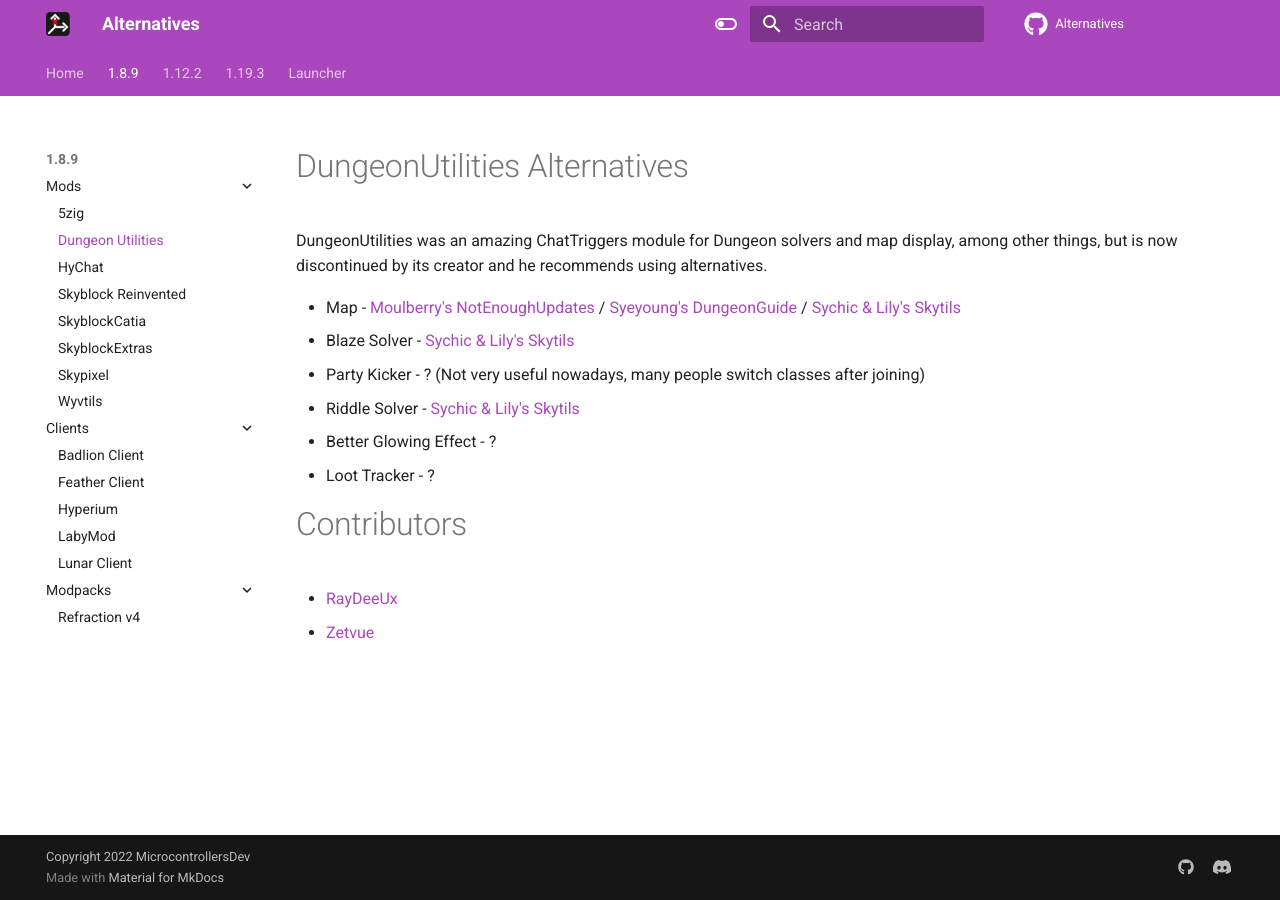
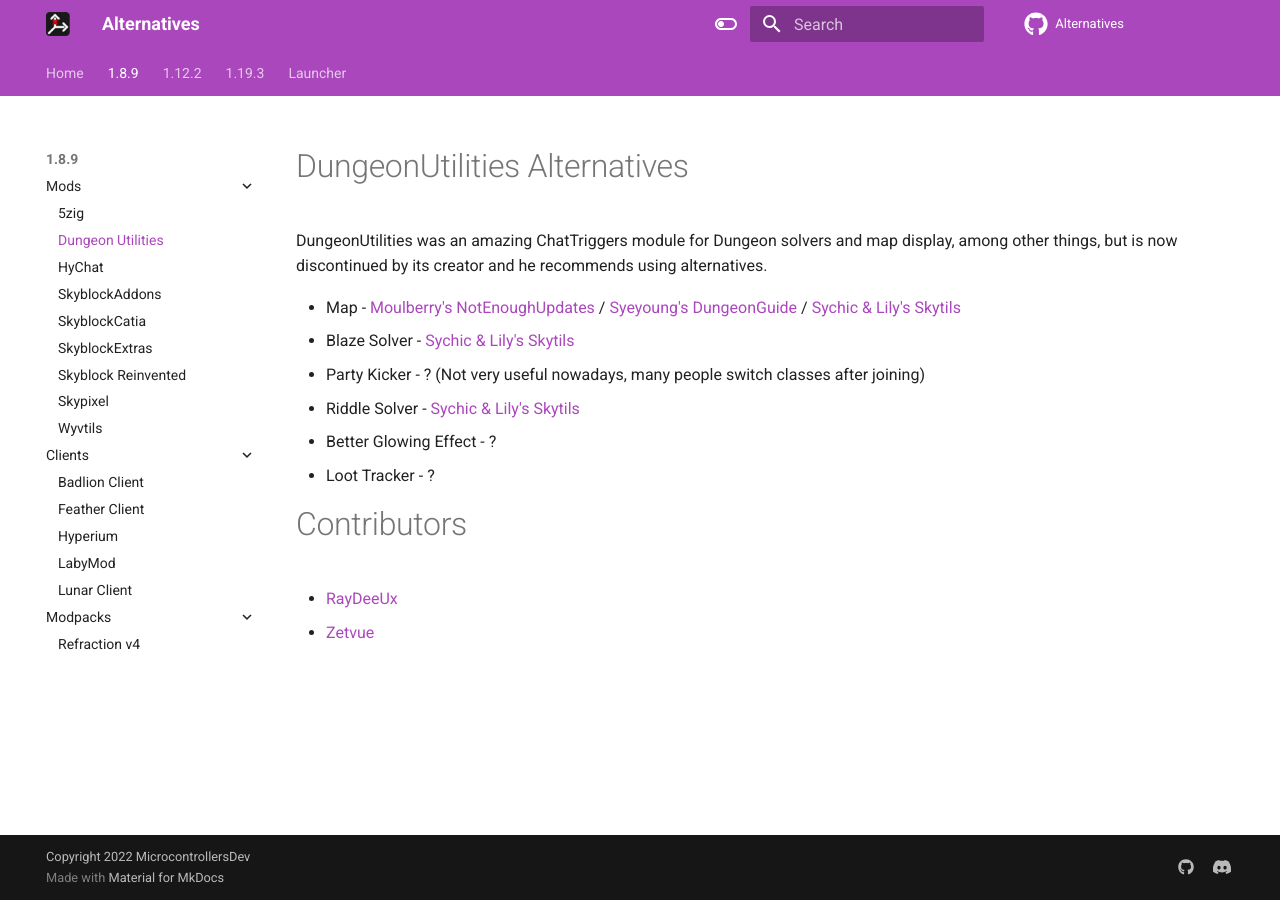
Before and after one commit to MicrocontrollersDev/Alternatives, an MkDocs documentation site: the page built from docs/1.8.9/dungeon_utilities.md, in a window 1280 px wide. Built offline with MkDocs 1.6.1 and Material for MkDocs 9.7.7, drawn with Linux system fonts in a browser that asks for light colours; comment, search, counter and statistics services are not loaded; some of the changed lines change nothing that is shown.

Commit message:
add sba to website

```diff
--- a/mkdocs.yml
+++ b/mkdocs.yml
@@ -49,9 +49,10 @@
           - "5zig": "1.8.9/5zig.md"
           - "Dungeon Utilities": "1.8.9/dungeon_utilities.md"
           - "HyChat": "1.8.9/hychat.md"
-          - "Skyblock Reinvented": "1.8.9/skyblock_reinvented.md"
+          - "SkyblockAddons": "1.8.9/skyblockaddons.md"
           - "SkyblockCatia": "1.8.9/skyblockcatia.md"
           - "SkyblockExtras": "1.8.9/skyblockextras.md"
+          - "Skyblock Reinvented": "1.8.9/skyblock_reinvented.md"
           - "Skypixel": "1.8.9/skypixel.md"
           - "Wyvtils": "1.8.9/wyvtils.md"
       - "Clients":
```
